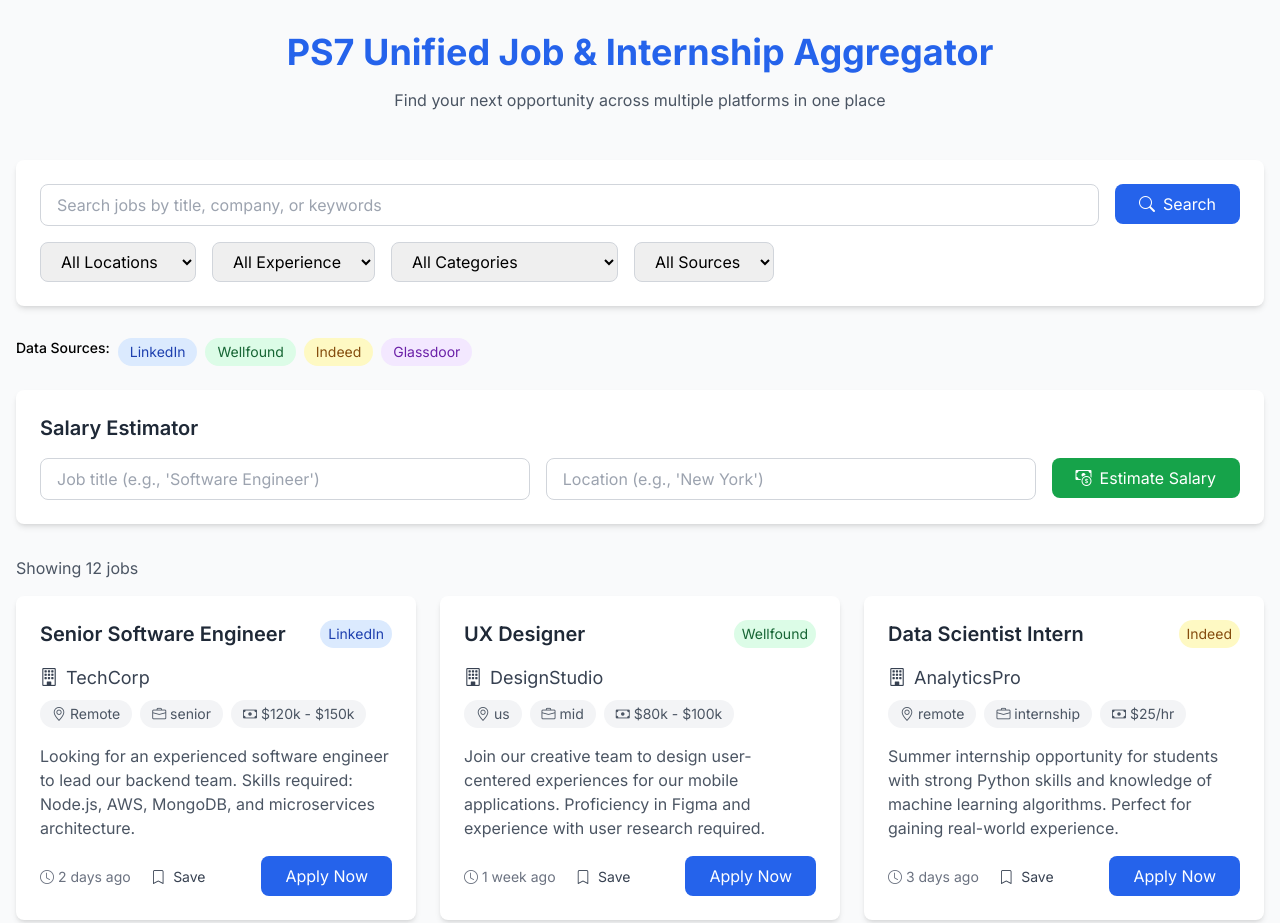
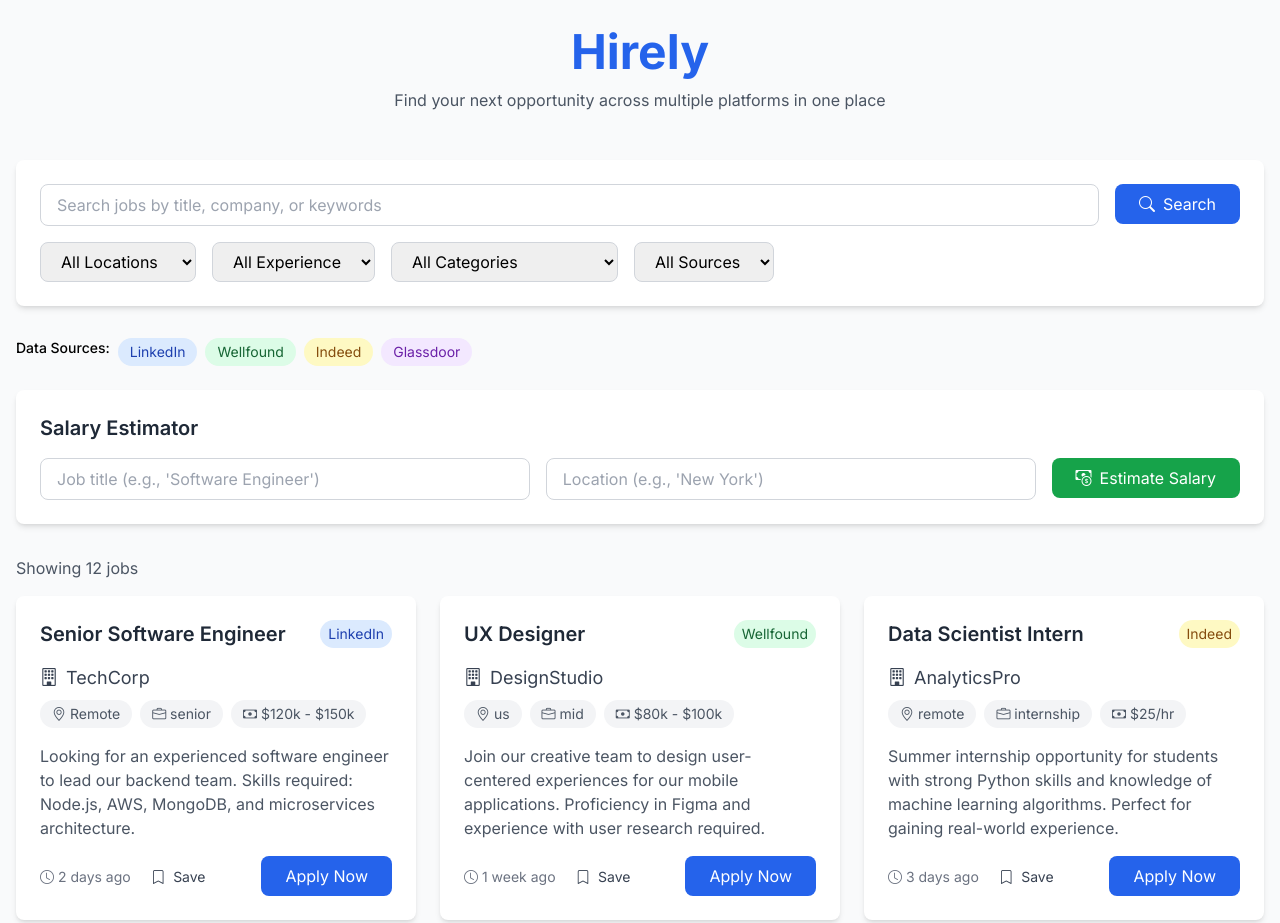
Before and after one commit to ShrikantJadhav4945/BlueBit-Hackathon, a browser extension: page website/index.html in a window 1280 px wide. Shown: the top 923 px of the page. Drawn offline with nearby package versions, Linux system fonts and the light colour scheme.

Commit message:
Updated README.md

```diff
--- a/website/index.html
+++ b/website/index.html
@@ -3,7 +3,7 @@
 <head>
     <meta charset="UTF-8">
     <meta name="viewport" content="width=device-width, initial-scale=1.0">
-    <title>PS7 Job & Internship Aggregator</title>
+    <title>Hirely</title>
     <script src="https://cdn.tailwindcss.com"></script>
     <link rel="stylesheet" href="https://cdn.jsdelivr.net/npm/bootstrap-icons@1.11.1/font/bootstrap-icons.css">
     <link href="https://fonts.googleapis.com/css2?family=Inter:wght@400;500;600;700&display=swap" rel="stylesheet">
@@ -13,7 +13,7 @@
     <div class="container mx-auto px-4 py-8">
         <!-- Header -->
         <header class="text-center mb-12">
-            <h1 class="text-4xl font-bold text-blue-600 mb-4">PS7 Unified Job & Internship Aggregator</h1>
+            <h1 class="text-4xl font-bold text-blue-600 mb-4" style="font-size: xxx-large;;">Hirely</h1>
             <p class="text-gray-600 max-w-2xl mx-auto">Find your next opportunity across multiple platforms in one place</p>
         </header>
 
```
Also changed, not shown: README.md.
